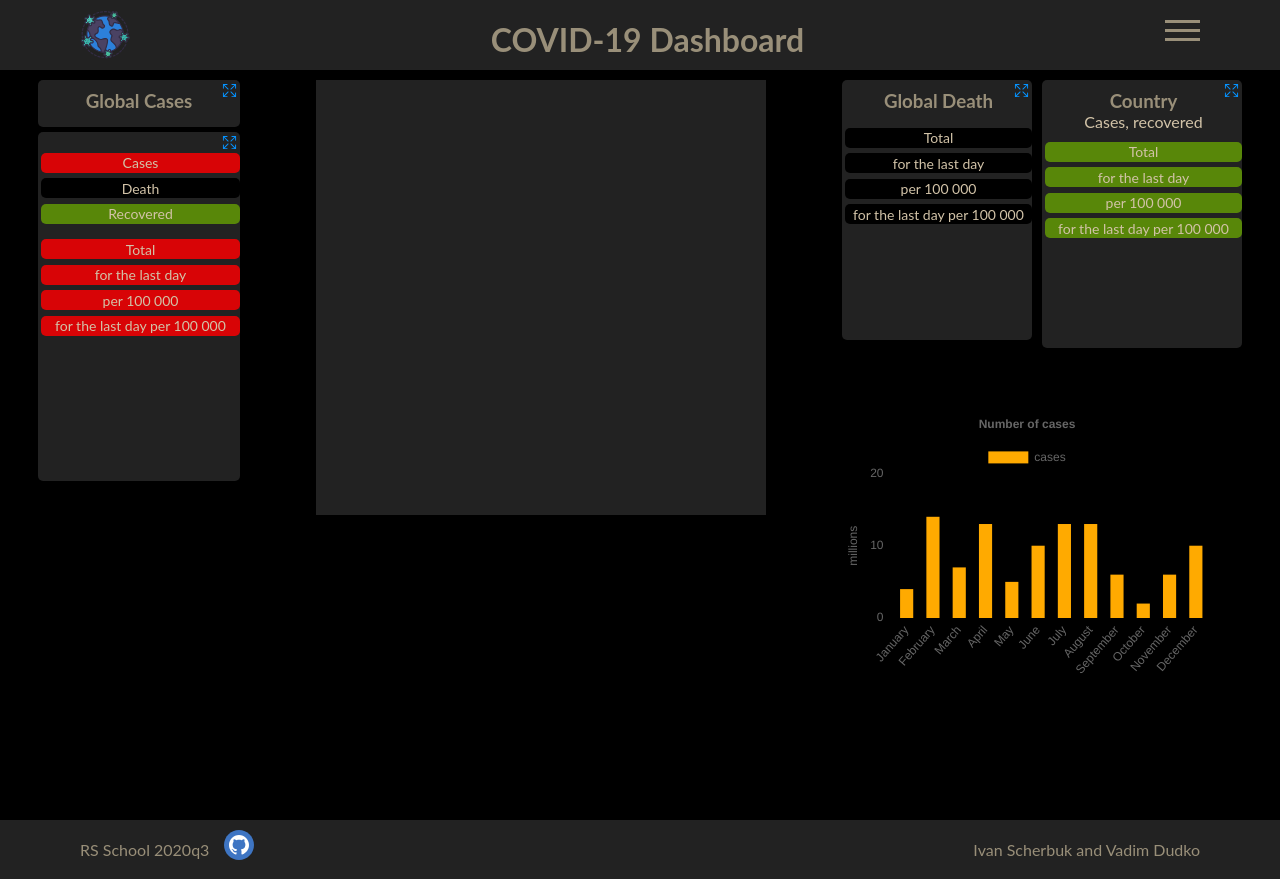
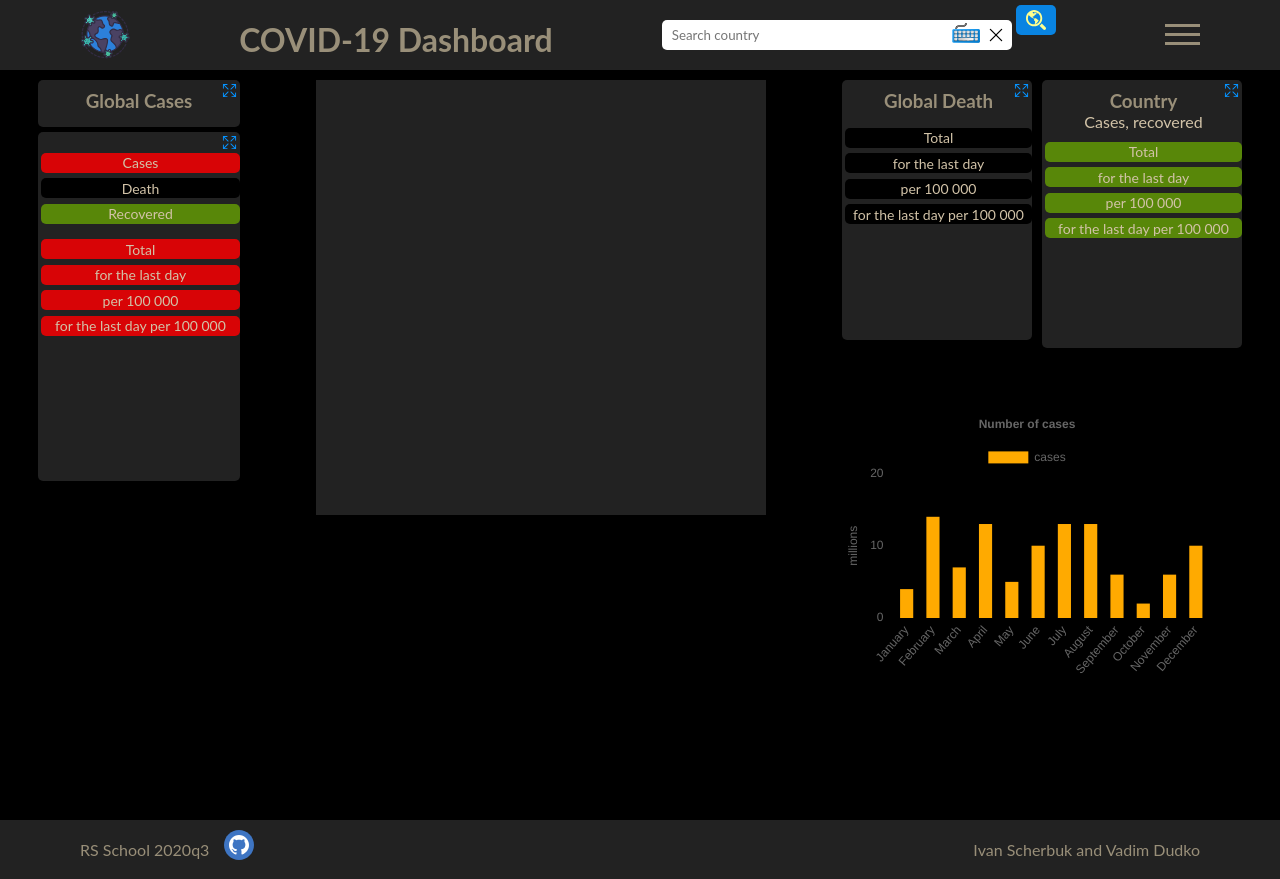
Before and after one commit to mmaaaaaaaails/COVID-19-Dashboard, a website built with webpack: page src/index.html in a window 1280 px wide. Built offline with nearby package versions, Linux system fonts and the light colour scheme; no server answers; some icons are missing.

Commit message:
feat: add input for search

```diff
--- a/src/assets/scss/hamburger.scss
+++ b/src/assets/scss/hamburger.scss
@@ -1,7 +1,7 @@
 .hamburger {
     display: inline-block;
     cursor: pointer;
-    padding-top: 10px;
+    padding-top: 14px;
     position: relative;
     z-index: 20;
 
--- a/src/assets/scss/main.scss
+++ b/src/assets/scss/main.scss
@@ -3,6 +3,7 @@
 @import "./mixin.scss";
 @import "./animation.scss";
 @import "./modal.scss";
+@import './search.scss';
 
 * {
   margin: 0;
@@ -30,6 +31,7 @@ body {
   &__block {
     display: flex;
     justify-content: space-between;
+    flex-wrap: wrap;
   }
 
   &__logo {
--- /dev/null
+++ b/src/assets/scss/search.scss
@@ -0,0 +1,75 @@
+.search {
+
+    position: relative;
+
+    &__input {
+        height: 30px;
+        width: 350px;
+        padding-left: 10px;
+        box-sizing: border-box;
+        outline: none;
+        border: 0;
+        margin-top: 10px;
+        border-radius: 5px;
+    }
+
+    &__cross {
+        position: absolute;
+        background-image: url(/assets/img/cross.svg);
+        background-size: cover;
+        width: 20px;
+        height: 20px;
+        right: 50px;
+        top: 15px;
+        cursor: pointer;
+
+        &:hover {
+            transform: scale(1.2);
+            transition: .3s linear;
+            filter: invert(50%) sepia(50%) saturate(2500%) hue-rotate(525deg) brightness(100%) contrast(100%);
+        }
+    }
+
+    &__keyboard {
+        position: absolute;
+        background-image: url(/assets/img/keyboard.svg);
+        background-size: cover;
+        width: 30px;
+        height: 30px;
+        right: 75px;
+        top: 8px;
+        cursor: pointer;
+
+        &:hover {
+            @include animation;
+        }
+    }
+
+    &__btn {
+        height: 30px;
+        width: 40px;
+        background: #0984e2;
+        position: relative;
+        outline: none;
+        border: 0;
+        cursor: pointer;
+        bottom: 5px;
+        border-radius: 5px;
+    }
+
+    &__icon {
+        position: absolute;
+        background-image: url(/assets/img/search.svg);
+        background-size: cover;
+        width: 20px;
+        height: 20px;
+        top: 5px;
+        right: 10px;
+        cursor: pointer;
+        filter: invert(100%) sepia(50%) saturate(1500%) hue-rotate(0deg) brightness(100%) contrast(100%);
+
+    &:hover {
+            @include animation;
+        }
+    }
+}
--- a/src/index.html
+++ b/src/index.html
@@ -11,6 +11,14 @@
             <div class="header__block">
                 <div class="header__logo"></div>
                 <h1 class="header__title">COVID-19 Dashboard </h1>
+                <form class="search">
+                    <input class="search__input" type="text" placeholder="Search country" autocomplete="off" maxlength="40" autofocus>
+                    <div class="search__cross"></div>
+                    <div class="search__keyboard"></div>
+                    <button class="search__btn">
+                        <div class="search__icon"></div>
+                    </button>
+                </form>
                 <div class="hamburger">
                     <div class="hamburger__line-one"></div>
                     <div class="hamburger__line-two"></div>
--- a/src/index.js
+++ b/src/index.js
@@ -2,5 +2,6 @@ import './js/hamburger';
 import './js/table';
 import './js/modal';
 import './js/graph';
+import './js/search';
 import './assets/css/main.css';
 import './assets/scss/main.scss';
--- /dev/null
+++ b/src/js/search.js
@@ -0,0 +1,10 @@
+const cross = document.querySelector('.search__cross');
+const form = document.querySelector('.search');
+
+function clearInput() {
+    cross.addEventListener('click', () => {
+        form.reset();
+    });
+}
+
+clearInput();
```
Also changed, not shown: src/assets/img/cross.svg (added), src/assets/img/keyboard.svg (added), src/assets/img/search.svg (added).
